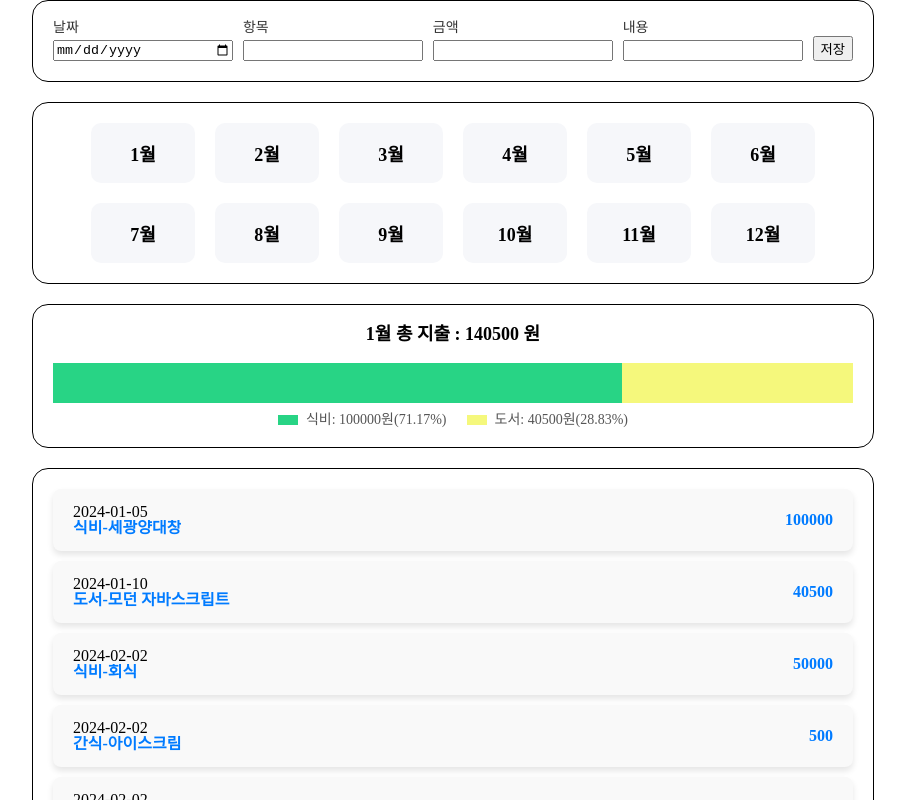
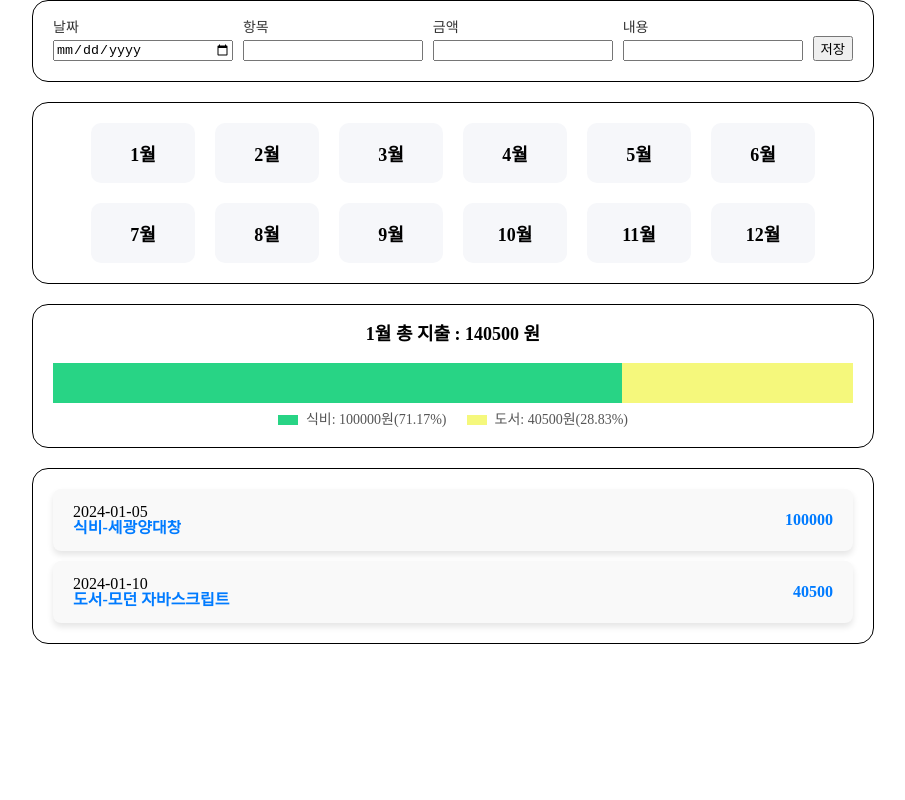
Before and after one commit to munyeol-Yoon/account-book, a React (Vite) app: page / in a window 1280 px wide. Shown: the top 800 px of the page, without its empty margins (208-1113 px from the left). Built offline with nearby package versions, Linux system fonts and the light colour scheme.

Commit message:
update: add show montily cards

```diff
--- a/src/components/ListComponent.jsx
+++ b/src/components/ListComponent.jsx
@@ -1,11 +1,13 @@
 import styled from "styled-components";
 import fakeData from "../fakeData.json";
 
-function ListComponent({ accountBook }) {
+function ListComponent({ accountBook, month, handleGetMonthData }) {
+  const filteredMonthData = handleGetMonthData(fakeData, ~~month[0]);
+
   return (
     <section>
       <StListWrapper>
-        {fakeData.map((element) => (
+        {filteredMonthData.map((element) => (
           <StListCardWrapper key={element.accountId}>
             <StListCardSummary>
               <span>{element.date}</span>
--- a/src/components/StatusBarComponent.jsx
+++ b/src/components/StatusBarComponent.jsx
@@ -17,13 +17,6 @@ const colorPalette = [
   "#6499b0",
 ];
 
-const handleGetMonthData = (data, month = 2) => {
-  return data.filter((element) => {
-    const entryMonth = new Date(element.date).getMonth() + 1;
-    return entryMonth === month;
-  });
-};
-
 const handleCalculatePercentage = (part, whole) => {
   return ((part / whole) * 100).toFixed(2) + "%";
 };
@@ -36,7 +29,7 @@ const handleSortedData = (data) => {
   return data.sort((a, b) => b.amount - a.amount);
 };
 
-function StatusBarComponent({ month }) {
+function StatusBarComponent({ month, handleGetMonthData }) {
   const filteredMonthData = handleGetMonthData(fakeData, ~~month[0]);
 
   const totalAmount = handleCalculateMonthAmountTotalSum(filteredMonthData);
--- a/src/pages/HomePage/HomePage.jsx
+++ b/src/pages/HomePage/HomePage.jsx
@@ -7,12 +7,26 @@ function HomePage() {
   const [accountBook, setAccountBook] = useState([]);
   const [month, setMonth] = useState("1월");
 
+  const handleGetMonthData = (data, month = 2) => {
+    return data.filter((element) => {
+      const entryMonth = new Date(element.date).getMonth() + 1;
+      return entryMonth === month;
+    });
+  };
+
   return (
     <>
       <FormComponent setAccountBook={setAccountBook} />
       <MonthComponent setMonth={setMonth} />
-      <StatusBarComponent month={month} />
-      <ListComponent accountBook={accountBook} />
+      <StatusBarComponent
+        month={month}
+        handleGetMonthData={handleGetMonthData}
+      />
+      <ListComponent
+        accountBook={accountBook}
+        month={month}
+        handleGetMonthData={handleGetMonthData}
+      />
     </>
   );
 }
```
